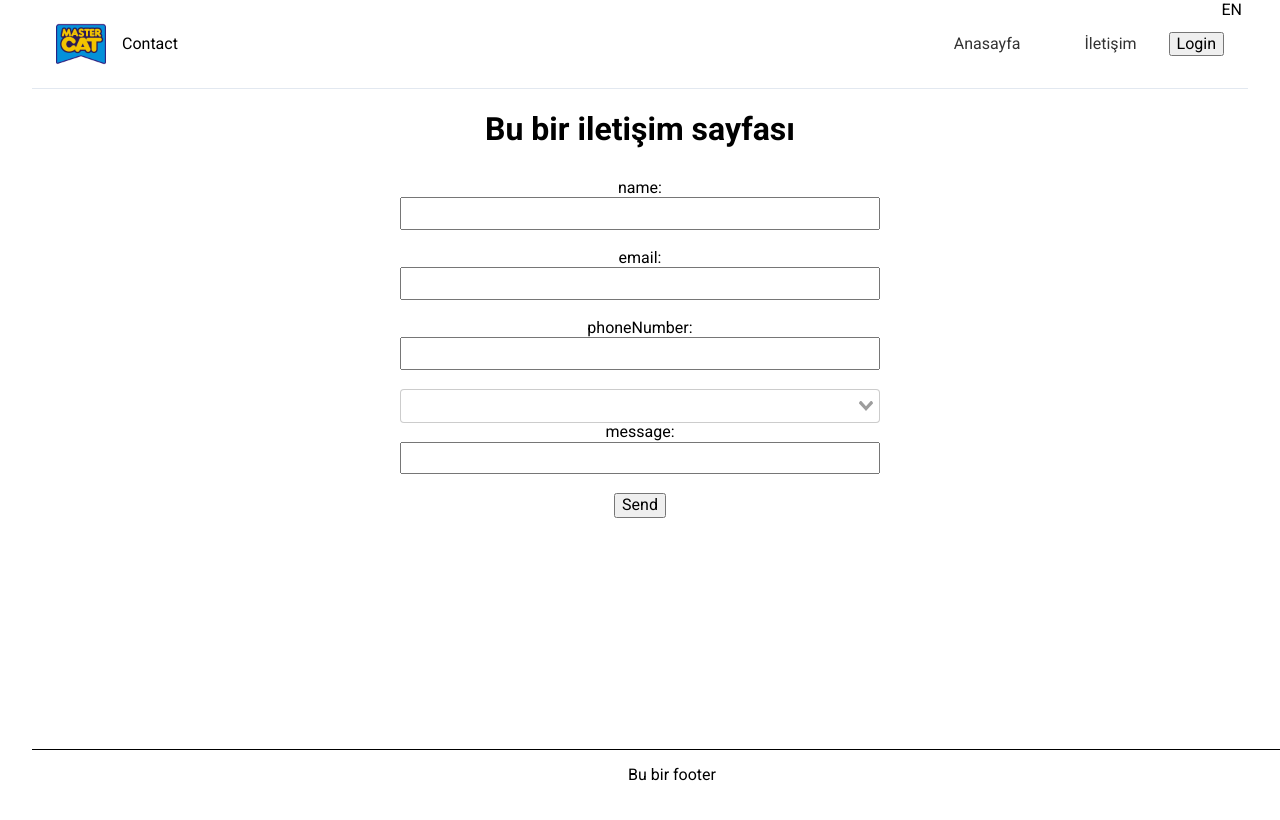
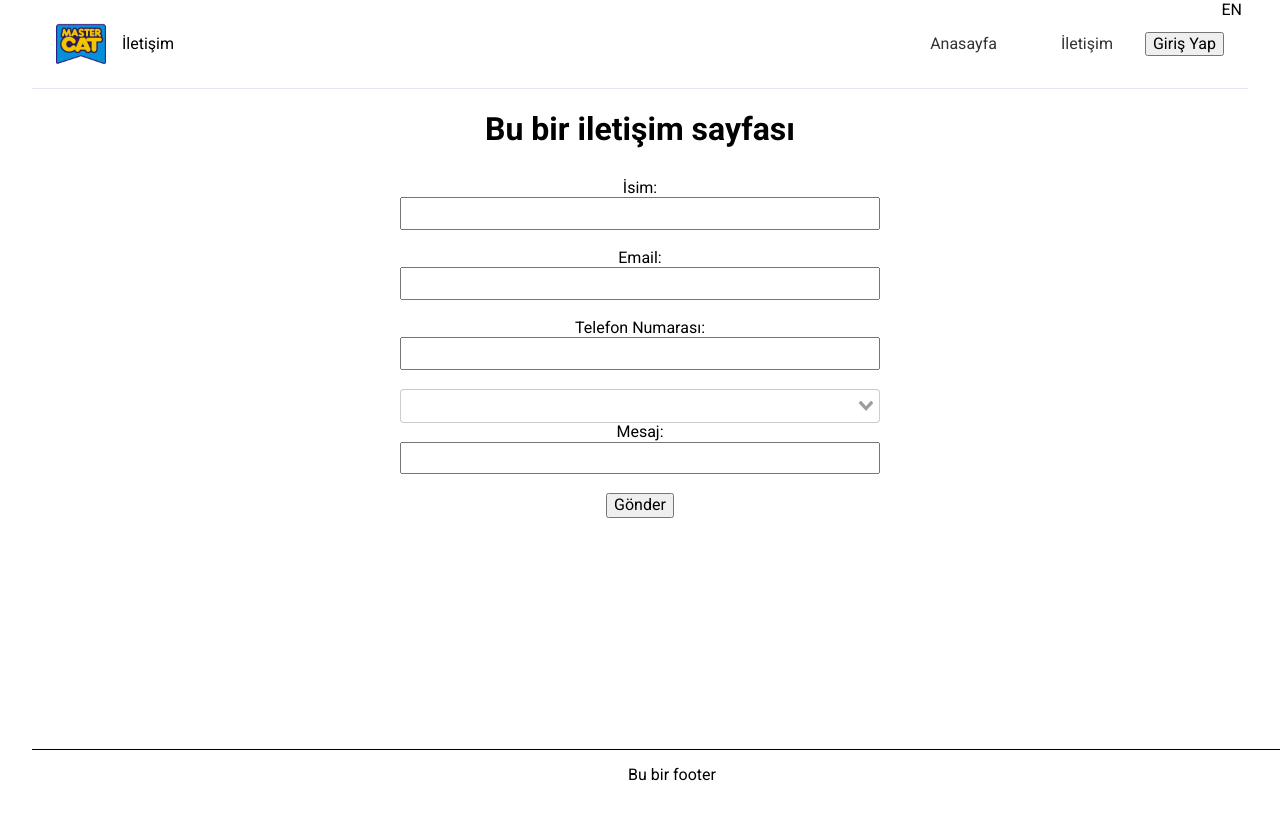
Before and after one commit to ekinndev/firm-website, a Vue app in the folder frontend/: page /contact in a window 1280 px wide. Shown: the top 820 px of the page. Built offline with nearby package versions, Linux system fonts and the light colour scheme.

Commit message:
Add missing translations

```diff
--- a/frontend/src/components/Layout/Layout.vue
+++ b/frontend/src/components/Layout/Layout.vue
@@ -4,7 +4,7 @@
             <div class="form">
                 <form @submit="onSubmit">
                     <form-input
-                        label="name"
+                        :label="$t('message.name_field')"
                         name="name"
                         :value="name.value"
                         @input="onInput"
@@ -12,7 +12,7 @@
                         :hasError="name.hasError"
                     />
                     <form-input
-                        label="email"
+                        :label="$t('message.email_field')"
                         name="email"
                         :value="email.value"
                         @input="onInput"
@@ -20,7 +20,7 @@
                         :hasError="email.hasError"
                     />
                     <form-input
-                        label="password"
+                        :label="$t('message.password_field')"
                         type="password"
                         name="password"
                         :value="password.value"
@@ -28,7 +28,7 @@
                         :hasError="password.hasError"
                         @input="onInput"
                     />
-                    <button :disabled="loading">Login</button>
+                    <button :disabled="loading">{{ $t('message.login_button_text') }}</button>
                 </form>
             </div>
         </Modal>
@@ -66,7 +66,7 @@ export default {
         async onSubmit(e) {
             e.preventDefault();
             if (!this.name.value) {
-                this.name.errText = 'Required Field';
+                this.name.errText = this.$t('message.required-text');
                 this.name.hasError = true;
             } else {
                 this.name.errText = '';
@@ -74,14 +74,14 @@ export default {
             }
 
             if (!this.email.value.includes('@')) {
-                this.email.errText = 'Please enter an valid email';
+                this.email.errText = this.$t('message.valid-email-text');
                 this.email.hasError = true;
             } else {
                 this.email.errText = '';
                 this.email.hasError = false;
             }
             if (this.password.value.length < 6) {
-                this.password.errText = 'Please enter a password 6 characters or more';
+                this.password.errText = this.$t('message.6-characters-password-text');
                 this.password.hasError = true;
             } else {
                 this.password.errText = '';
--- a/frontend/src/components/Layout/Navbar.vue
+++ b/frontend/src/components/Layout/Navbar.vue
@@ -10,6 +10,13 @@ export default {
     },
     computed: {
         ...mapState(['user']),
+        getRouteName() {
+            if (this.$route.name === 'Sample') {
+                return this.$t('message.home-page-name');
+            } else if (this.$route.name === 'Contact') {
+                return this.$t('message.contact-page-name');
+            }
+        },
     },
     methods: {
         ...mapMutations(['toggleModal']),
@@ -30,7 +37,7 @@ export default {
                     <div class="logo"></div>
                 </a>
                 <p>
-                    {{ $route.name }}
+                    {{ getRouteName }}
                 </p>
             </div>
             <ul class="nav-menu">
@@ -45,7 +52,7 @@ export default {
                     <user-info />
                 </li>
                 <li class="nav-item" v-if="!user">
-                    <button @click="toggleModal">Login</button>
+                    <button @click="toggleModal">{{ $t('message.login_button_text') }}</button>
                 </li>
             </ul>
             <div class="hamburger" @click="mobileMenu(this)">
--- a/frontend/src/locales/en.js
+++ b/frontend/src/locales/en.js
@@ -9,4 +9,26 @@ export default {
     Anders Hejlsberg, the creator of Delphi.`,
     'cur-language-text': 'Current Language',
     'contact-page-text': 'This is a contact page',
+    'contact-page-name': 'Contact',
+    'home-page-name': 'Sample',
+    'required-text': 'Required field',
+    'valid-email-text': 'Enter a valid email',
+    '6-characters-password-text': 'Please enter a password 6 characters or more',
+    name_field: 'Name',
+    email_field: 'Email',
+    phone_number_field: 'Phone Number',
+    message_field: 'Message',
+    password_field: 'Password',
+    login_button_text: 'Login',
+    send_button_text: 'Send',
+    countries: [
+        { code: 'TR', label: 'Turkey' },
+        { code: 'US', label: 'United States of America' },
+        { code: 'GB', label: 'United Kingdom' },
+        { code: 'DE', label: 'Germany' },
+        { code: 'SE', label: 'Sweden' },
+        { code: 'KE', label: 'Kenya' },
+        { code: 'BR', label: 'Brazil' },
+        { code: 'ZW', label: 'Zimbabwe' },
+    ],
 };
--- a/frontend/src/locales/tr.js
+++ b/frontend/src/locales/tr.js
@@ -12,4 +12,26 @@ export default {
     karakterlerinin birbirlerine yakınlaşmış hali ve bir melodi anahtarı olan C# Major kullanılmıştır`,
     'cur-language-text': 'Şuanki dil',
     'contact-page-text': 'Bu bir iletişim sayfası',
+    'contact-page-name': 'İletişim',
+    'home-page-name': 'Örnek',
+    'required-text': 'Zorunlu alan',
+    'valid-email-text': 'Geçerli bir email girin',
+    '6-characters-password-text': 'Lütfen 6 karater veya daha uzun bir şifre girin',
+    name_field: 'İsim',
+    email_field: 'Email',
+    phone_number_field: 'Telefon Numarası',
+    message_field: 'Mesaj',
+    password_field: 'Şifre',
+    login_button_text: 'Giriş Yap',
+    send_button_text: 'Gönder',
+    countries: [
+        { code: 'TR', label: 'Türkiye' },
+        { code: 'US', label: 'Amerika Birleşik Devletleri' },
+        { code: 'GB', label: 'İngiltere' },
+        { code: 'DE', label: 'Almanya' },
+        { code: 'SE', label: 'İsveç' },
+        { code: 'KE', label: 'Kenya' },
+        { code: 'BR', label: 'Brazilya' },
+        { code: 'ZW', label: 'Zimbabwe' },
+    ],
 };
--- a/frontend/src/router/index.js
+++ b/frontend/src/router/index.js
@@ -7,7 +7,7 @@ Vue.use(VueRouter);
 const routes = [
     {
         path: '/',
-        name: 'Home',
+        name: 'Sample',
         component: Home,
     },
     {
--- a/frontend/src/views/Contact.vue
+++ b/frontend/src/views/Contact.vue
@@ -4,7 +4,7 @@
         <div class="form">
             <form @submit="onSubmit">
                 <form-input
-                    label="name"
+                    :label="$t('message.name_field')"
                     name="name"
                     :value="name.value"
                     @input="onInput"
@@ -12,7 +12,7 @@
                     :hasError="name.hasError"
                 />
                 <form-input
-                    label="email"
+                    :label="$t('message.email_field')"
                     name="email"
                     :value="email.value"
                     @input="onInput"
@@ -20,7 +20,7 @@
                     :hasError="email.hasError"
                 />
                 <form-input
-                    label="phoneNumber"
+                    :label="$t('message.phone_number_field')"
                     name="phoneNumber"
                     :value="phoneNumber.value"
                     :error="phoneNumber.errText"
@@ -29,7 +29,7 @@
                 />
                 <v-select :options="selectOptions" v-model="country.value" />
                 <form-input
-                    label="message"
+                    :label="$t('message.message_field')"
                     type="text"
                     name="message"
                     :value="message.value"
@@ -37,7 +37,7 @@
                     :hasError="message.hasError"
                     @input="onInput"
                 />
-                <button>Send</button>
+                <button>{{ $t('message.send_button_text') }}</button>
             </form>
         </div>
     </div>
@@ -52,37 +52,28 @@ export default {
     },
     computed: {
         selectOptions() {
-            return [
-                { code: 'TR', label: 'Turkey' },
-                { code: 'US', label: 'United States of America' },
-                { code: 'GB', label: 'United Kingdom' },
-                { code: 'DE', label: 'Germany' },
-                { code: 'SE', label: 'Sweden' },
-                { code: 'KE', label: 'Kenya' },
-                { code: 'BR', label: 'Brazil' },
-                { code: 'ZW', label: 'Zimbabwe' },
-            ];
+            return this.$t('message.countries');
         },
     },
     methods: {
         async onSubmit(e) {
             e.preventDefault();
             if (!this.name.value) {
-                this.name.errText = 'Required Field';
+                this.name.errText = this.$t('message.required-text');
                 this.name.hasError = true;
             } else {
                 this.name.errText = '';
                 this.name.hasError = false;
             }
             if (!this.phoneNumber.value) {
-                this.phoneNumber.errText = 'Required Field';
+                this.phoneNumber.errText = this.$t('message.required-text');
                 this.phoneNumber.hasError = true;
             } else {
                 this.phoneNumber.errText = '';
                 this.phoneNumber.hasError = false;
             }
             if (!this.message.value) {
-                this.message.errText = 'Required Field';
+                this.message.errText = this.$t('message.required-text');
                 this.message.hasError = true;
             } else {
                 this.message.errText = '';
@@ -90,7 +81,7 @@ export default {
             }
 
             if (!this.email.value.includes('@')) {
-                this.email.errText = 'Please enter an valid email';
+                this.email.errText = this.$t('message.valid-email-text');
                 this.email.hasError = true;
             } else {
                 this.email.errText = '';
--- a/frontend/src/views/Home.vue
+++ b/frontend/src/views/Home.vue
@@ -1,6 +1,6 @@
 <template>
     <div class="home">
-        <HelloWorld msg="Welcome to Your Vue.js App" />
+        <HomeComponent />
         <p>{{ $t('message.cur-language-text') }}:{{ lang }}</p>
         <p>
             {{ $t('message.csharp-text') }}
@@ -10,13 +10,13 @@
 
 <script>
 // @ is an alias to /src
-import HelloWorld from '@/components/Home.vue';
+import HomeComponent from '@/components/Home.vue';
 import { mapState } from 'vuex';
 
 export default {
     name: 'Home',
     components: {
-        HelloWorld,
+        HomeComponent,
     },
     computed: {
         ...mapState(['lang']),
```
